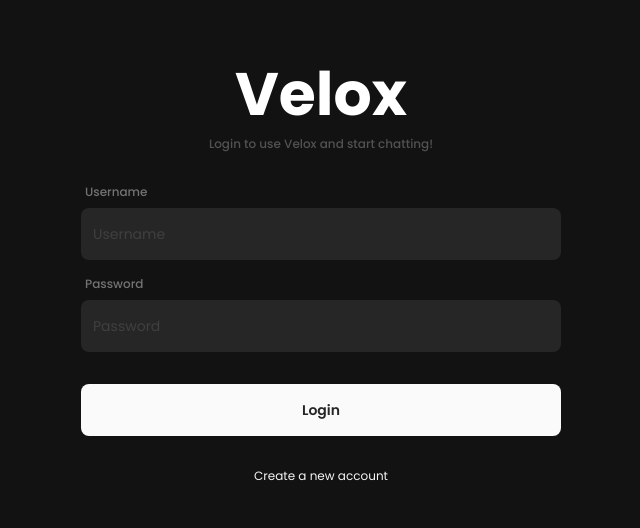
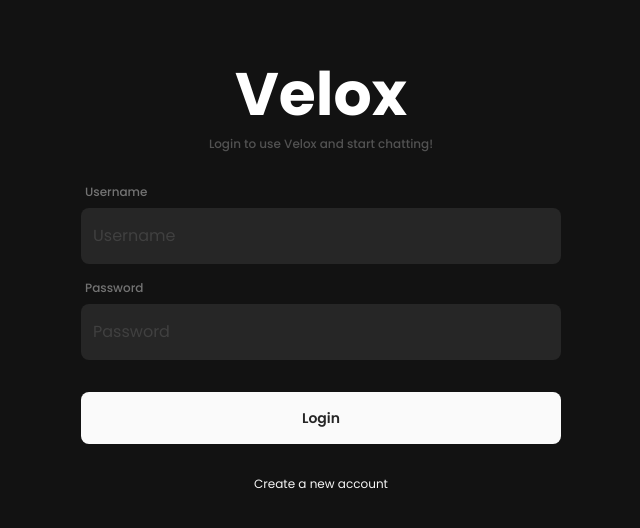
Before and after one commit to aosasona/nextjs-firebase-chat, a Next.js app: page / in a window 1280 px wide. Shown: the top 528 px of the page, without its empty margins (319-959 px from the left). Built offline with nearby package versions, Linux system fonts and the light colour scheme; no server answers.

Commit message:
Fixed zoom issue for iOS

```diff
--- a/components/Input.tsx
+++ b/components/Input.tsx
@@ -36,7 +36,7 @@ const Input: FC<Props> = ({
       <input
         type={type}
         name={name || ""}
-        className="bg-neutral-800 text-sm rounded-lg focus:border-neutral-200 placeholder:text-neutral-700 focus:border-2 focus:outline-none py-4 px-3"
+        className="bg-neutral-800 text-base rounded-lg focus:border-neutral-200 placeholder:text-neutral-700 focus:border-2 focus:outline-none py-4 px-3"
         required={required}
         placeholder={label || ""}
         value={value}
```
